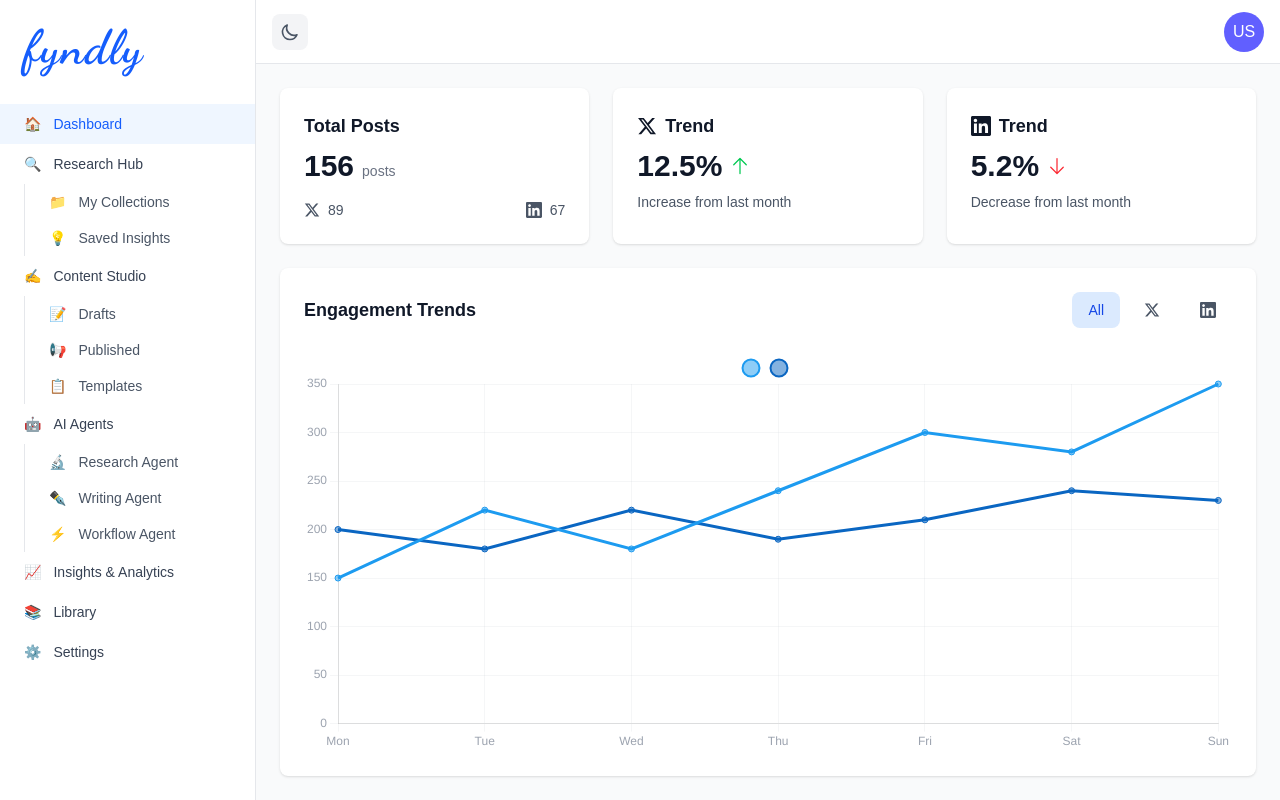
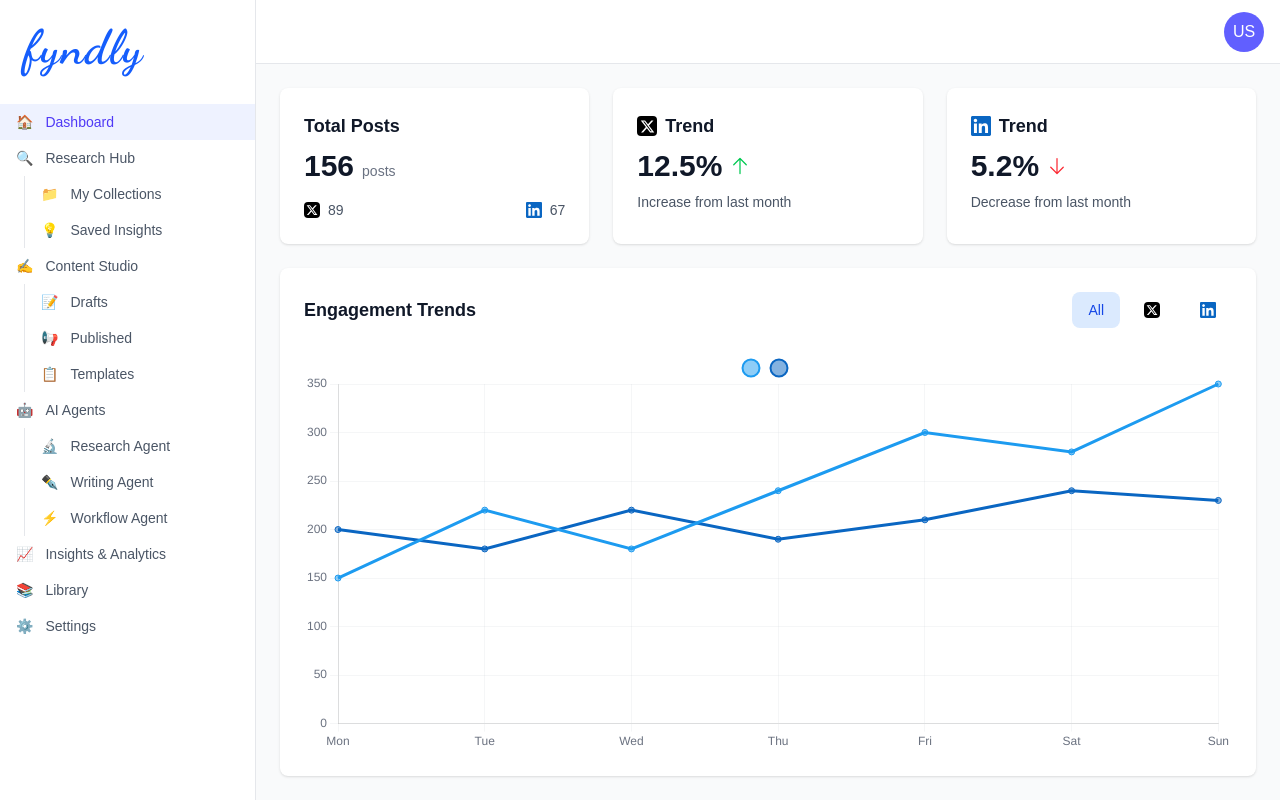
Before and after one commit to prabhupant/fyndly_frontend, a Next.js app in the folder fyndly/: page /dashboard in a window 1280 px wide. Built offline with nearby package versions, Linux system fonts and the light colour scheme.

Commit message:
Remove dark theme

```diff
--- a/fyndly/src/app/components/Icons.tsx
+++ b/fyndly/src/app/components/Icons.tsx
@@ -1,7 +1,14 @@
 export const XLogo = ({ className = "w-5 h-5" }: { className?: string }) => (
-  <svg className={className} viewBox="0 0 24 24" aria-hidden="true" fill="currentColor">
-    <path d="M18.244 2.25h3.308l-7.227 8.26 8.502 11.24H16.17l-5.214-6.817L4.99 21.75H1.68l7.73-8.835L1.254 2.25H8.08l4.713 6.231zm-1.161 17.52h1.833L7.084 4.126H5.117z"></path>
-  </svg>
+  <div className={`${className} bg-black rounded-sm flex items-center justify-center`}>
+    <svg
+      className="text-white w-3/4 h-3/4"
+      viewBox="0 0 24 24"
+      aria-hidden="true"
+      fill="currentColor"
+    >
+      <path d="M18.244 2.25h3.308l-7.227 8.26 8.502 11.24H16.17l-5.214-6.817L4.99 21.75H1.68l7.73-8.835L1.254 2.25H8.08l4.713 6.231zm-1.161 17.52h1.833L7.084 4.126H5.117z"></path>
+    </svg>
+  </div>
 );
 
 export const LinkedInLogo = ({ className = "w-5 h-5" }: { className?: string }) => (
--- a/fyndly/src/app/components/layout/LeftPanel.tsx
+++ b/fyndly/src/app/components/layout/LeftPanel.tsx
@@ -50,40 +50,48 @@ const navigation: NavItem[] = [
 export default function LeftPanel() {
   const pathname = usePathname();
 
-  const isActive = (href: string) => pathname === href;
+  const isActive = (path: string) => {
+    return pathname === path;
+  };
+
   const isParentActive = (item: NavItem) =>
     item.subItems?.some(subItem => pathname === subItem.href) || pathname === item.href;
 
   return (
-    <div className="fixed left-0 top-0 h-screen w-64 bg-white dark:bg-gray-800 border-r border-gray-200 dark:border-gray-700 transition-colors duration-200">
+    <div className="fixed left-0 top-0 h-full w-64 bg-white border-r border-gray-200">
       <div className="p-6">
-        <h1 style={{ fontFamily: 'var(--font-dancing-script)' }} className="text-5xl text-blue-600 dark:text-blue-400 font-bold tracking-wide">fyndly</h1>
+        <h1
+          style={{ fontFamily: 'var(--font-dancing-script)' }}
+          className="text-5xl text-blue-600 font-bold tracking-wide"
+        >
+          fyndly
+        </h1>
       </div>
       <nav className="mt-2">
         {navigation.map((item) => (
           <div key={item.href}>
             <Link
               href={item.href}
-              className={`flex items-center px-6 py-2.5 text-sm font-medium transition-colors duration-200
-                ${isParentActive(item)
-                  ? 'text-blue-600 dark:text-blue-400 bg-blue-50 dark:bg-gray-700'
-                  : 'text-gray-700 dark:text-gray-300 hover:bg-gray-100 dark:hover:bg-gray-700'
-                }`}
+              className={`block px-4 py-2 text-sm ${
+                isParentActive(item)
+                  ? 'bg-indigo-50 text-indigo-600 font-medium'
+                  : 'text-gray-600 hover:bg-gray-50'
+              }`}
             >
               <span className="mr-3">{item.icon}</span>
               {item.label}
             </Link>
             {item.subItems && (
-              <div className="ml-6 border-l border-gray-200 dark:border-gray-700">
+              <div className="ml-6 border-l border-gray-200">
                 {item.subItems.map((subItem) => (
                   <Link
                     key={subItem.href}
                     href={subItem.href}
-                    className={`flex items-center px-6 py-2 text-sm transition-colors duration-200
-                      ${isActive(subItem.href)
-                        ? 'text-blue-600 dark:text-blue-400 bg-blue-50 dark:bg-gray-700'
-                        : 'text-gray-600 dark:text-gray-400 hover:bg-gray-100 dark:hover:bg-gray-700'
-                      }`}
+                    className={`block px-4 py-2 text-sm ${
+                      isActive(subItem.href)
+                        ? 'bg-indigo-50 text-indigo-600 font-medium'
+                        : 'text-gray-600 hover:bg-gray-50'
+                    }`}
                   >
                     <span className="mr-3">{subItem.icon}</span>
                     {subItem.label}
--- a/fyndly/src/app/components/layout/MainLayout.tsx
+++ b/fyndly/src/app/components/layout/MainLayout.tsx
@@ -5,7 +5,7 @@ import TopPanel from './TopPanel';
 
 export default function MainLayout({ children }: { children: React.ReactNode }) {
   return (
-    <div className="min-h-screen bg-gray-50 dark:bg-gray-900 transition-colors duration-200">
+    <div className="min-h-screen bg-gray-50">
       <LeftPanel />
       <div className="pl-64"> {/* Same as LeftPanel width */}
         <TopPanel />
--- a/fyndly/src/app/components/layout/TopPanel.tsx
+++ b/fyndly/src/app/components/layout/TopPanel.tsx
@@ -1,11 +1,9 @@
 'use client';
 
 import { useState } from 'react';
-import { useTheme } from '@/app/context/ThemeContext';
 
 export default function TopPanel() {
   const [isMenuOpen, setIsMenuOpen] = useState(false);
-  const { isDarkMode, toggleTheme } = useTheme();
 
   const handleLogout = () => {
     // Implement logout logic here
@@ -13,24 +11,11 @@ export default function TopPanel() {
   };
 
   return (
-    <div className="h-16 bg-white dark:bg-gray-800 border-b border-gray-200 dark:border-gray-700 flex items-center justify-between px-4 transition-colors duration-200">
-      {/* Theme Toggle Button */}
-      <button
-        onClick={toggleTheme}
-        className="p-2 rounded-lg bg-gray-100 dark:bg-gray-700 text-gray-600 dark:text-gray-300 hover:bg-gray-200 dark:hover:bg-gray-600 transition-colors"
-      >
-        {isDarkMode ? (
-          <svg className="w-5 h-5" fill="none" stroke="currentColor" viewBox="0 0 24 24" xmlns="http://www.w3.org/2000/svg">
-            <path strokeLinecap="round" strokeLinejoin="round" strokeWidth={2} d="M12 3v1m0 16v1m9-9h-1M4 12H3m15.364 6.364l-.707-.707M6.343 6.343l-.707-.707m12.728 0l-.707.707M6.343 17.657l-.707.707M16 12a4 4 0 11-8 0 4 4 0 018 0z" />
-          </svg>
-        ) : (
-          <svg className="w-5 h-5" fill="none" stroke="currentColor" viewBox="0 0 24 24" xmlns="http://www.w3.org/2000/svg">
-            <path strokeLinecap="round" strokeLinejoin="round" strokeWidth={2} d="M20.354 15.354A9 9 0 018.646 3.646 9.003 9.003 0 0012 21a9.003 9.003 0 008.354-5.646z" />
-          </svg>
-        )}
-      </button>
+    <div className="h-16 bg-white border-b border-gray-200 flex items-center px-4">
+      {/* Left side - empty for now */}
+      <div className="flex-1"></div>
 
-      {/* User Menu */}
+      {/* Right side - User Menu */}
       <div className="relative">
         <button
           onClick={() => setIsMenuOpen(!isMenuOpen)}
@@ -40,22 +25,22 @@ export default function TopPanel() {
         </button>
 
         {isMenuOpen && (
-          <div className="absolute right-0 mt-2 w-48 bg-white dark:bg-gray-800 rounded-lg shadow-lg py-1 border border-gray-200 dark:border-gray-700">
+          <div className="absolute right-0 mt-2 w-48 bg-white rounded-lg shadow-lg py-1 border border-gray-200">
             <button
               onClick={() => {/* Add profile action */}}
-              className="block w-full text-left px-4 py-2 text-sm text-gray-700 dark:text-gray-300 hover:bg-gray-100 dark:hover:bg-gray-700"
+              className="block w-full text-left px-4 py-2 text-sm text-gray-700 hover:bg-gray-100"
             >
               Profile Settings
             </button>
             <button
               onClick={() => {/* Add preferences action */}}
-              className="block w-full text-left px-4 py-2 text-sm text-gray-700 dark:text-gray-300 hover:bg-gray-100 dark:hover:bg-gray-700"
+              className="block w-full text-left px-4 py-2 text-sm text-gray-700 hover:bg-gray-100"
             >
               Preferences
             </button>
             <button
               onClick={handleLogout}
-              className="block w-full text-left px-4 py-2 text-sm text-red-600 dark:text-red-400 hover:bg-gray-100 dark:hover:bg-gray-700"
+              className="block w-full text-left px-4 py-2 text-sm text-red-600 hover:bg-gray-100"
             >
               Logout
             </button>
--- a/fyndly/src/app/context/ThemeContext.tsx
+++ /dev/null
@@ -1,71 +0,0 @@
-'use client';
-
-import { createContext, useContext, useEffect, useState } from 'react';
-
-type ThemeContextType = {
-  isDarkMode: boolean;
-  toggleTheme: () => void;
-};
-
-const ThemeContext = createContext<ThemeContextType | undefined>(undefined);
-
-function getInitialTheme(): boolean {
-  if (typeof window !== 'undefined') {
-    // Check localStorage
-    const savedTheme = localStorage.getItem('theme');
-    if (savedTheme) {
-      return savedTheme === 'dark';
-    }
-
-    // Check system preference
-    if (window.matchMedia) {
-      return window.matchMedia('(prefers-color-scheme: dark)').matches;
-    }
-  }
-
-  return true; // Default to dark mode
-}
-
-export function ThemeProvider({ children }: { children: React.ReactNode }) {
-  const [isDarkMode, setIsDarkMode] = useState(getInitialTheme);
-  const [mounted, setMounted] = useState(false);
-
-  useEffect(() => {
-    setMounted(true);
-  }, []);
-
-  useEffect(() => {
-    if (mounted) {
-      if (isDarkMode) {
-        document.documentElement.classList.add('dark');
-        localStorage.setItem('theme', 'dark');
-      } else {
-        document.documentElement.classList.remove('dark');
-        localStorage.setItem('theme', 'light');
-      }
-    }
-  }, [isDarkMode, mounted]);
-
-  const toggleTheme = () => {
-    setIsDarkMode(prev => !prev);
-  };
-
-  // Prevent flash of wrong theme
-  if (!mounted) {
-    return null;
-  }
-
-  return (
-    <ThemeContext.Provider value={{ isDarkMode, toggleTheme }}>
-      {children}
-    </ThemeContext.Provider>
-  );
-}
-
-export function useTheme() {
-  const context = useContext(ThemeContext);
-  if (context === undefined) {
-    throw new Error('useTheme must be used within a ThemeProvider');
-  }
-  return context;
-}
--- a/fyndly/src/app/dashboard/page.tsx
+++ b/fyndly/src/app/dashboard/page.tsx
@@ -1,7 +1,6 @@
 'use client';
 
 import React, { useState } from 'react';
-import MainLayout from '../components/layout/MainLayout';
 import { XLogo, LinkedInLogo } from '../components/Icons';
 import {
   Chart as ChartJS,
@@ -103,78 +102,77 @@ export default function DashboardPage() {
   };
 
   return (
-    <MainLayout>
     <div className="space-y-6">
       {/* Overview Cards */}
       <div className="grid grid-cols-1 md:grid-cols-3 gap-6">
-          <div className="bg-white dark:bg-gray-800 rounded-lg shadow p-6 transition-colors duration-200">
-            <h2 className="text-lg font-semibold text-gray-900 dark:text-white mb-2">Total Posts</h2>
+        <div className="bg-white rounded-lg shadow p-6">
+          <h2 className="text-lg font-semibold text-gray-900 mb-2">Total Posts</h2>
           <div className="flex items-baseline">
-              <p className="text-3xl font-bold text-gray-900 dark:text-white">{mockData.totalPosts}</p>
-              <span className="ml-2 text-sm text-gray-500 dark:text-gray-400">posts</span>
+            <p className="text-3xl font-bold text-gray-900">{mockData.totalPosts}</p>
+            <span className="ml-2 text-sm text-gray-500">posts</span>
           </div>
           <div className="mt-4 flex justify-between text-sm">
             <div className="flex items-center space-x-2">
-                <XLogo className="w-4 h-4 text-gray-600 dark:text-gray-300" />
-                <span className="text-gray-600 dark:text-gray-300">{mockData.platformStats.X.posts}</span>
+              <XLogo className="w-4 h-4" />
+              <span className="text-gray-600">{mockData.platformStats.X.posts}</span>
             </div>
             <div className="flex items-center space-x-2">
-                <LinkedInLogo className="w-4 h-4 text-gray-600 dark:text-gray-300" />
-                <span className="text-gray-600 dark:text-gray-300">{mockData.platformStats.LinkedIn.posts}</span>
+              <LinkedInLogo className="w-4 h-4 text-[#0A66C2]" />
+              <span className="text-gray-600">{mockData.platformStats.LinkedIn.posts}</span>
             </div>
           </div>
         </div>
 
         {/* X Trend Card */}
-          <div className="bg-white dark:bg-gray-800 rounded-lg shadow p-6 transition-colors duration-200">
+        <div className="bg-white rounded-lg shadow p-6">
           <div className="flex items-center space-x-2 mb-2">
-              <XLogo className="w-5 h-5 text-gray-900 dark:text-white" />
-              <h2 className="text-lg font-semibold text-gray-900 dark:text-white">Trend</h2>
+            <XLogo className="w-5 h-5" />
+            <h2 className="text-lg font-semibold text-gray-900">Trend</h2>
           </div>
           <div className="flex items-center">
-              <p className="text-3xl font-bold text-gray-900 dark:text-white">{Math.abs(mockData.platformStats.X.trend)}%</p>
+            <p className="text-3xl font-bold text-gray-900">{Math.abs(mockData.platformStats.X.trend)}%</p>
             {mockData.platformStats.X.trend > 0 ? (
               <ArrowUpIcon className="w-5 h-5 ml-2 text-green-500" />
             ) : (
               <ArrowDownIcon className="w-5 h-5 ml-2 text-red-500" />
             )}
           </div>
-            <p className="mt-2 text-sm text-gray-600 dark:text-gray-300">
+          <p className="mt-2 text-sm text-gray-600">
             {mockData.platformStats.X.trend > 0 ? 'Increase' : 'Decrease'} from last month
           </p>
         </div>
 
         {/* LinkedIn Trend Card */}
-          <div className="bg-white dark:bg-gray-800 rounded-lg shadow p-6 transition-colors duration-200">
+        <div className="bg-white rounded-lg shadow p-6">
           <div className="flex items-center space-x-2 mb-2">
-              <LinkedInLogo className="w-5 h-5 text-gray-900 dark:text-white" />
-              <h2 className="text-lg font-semibold text-gray-900 dark:text-white">Trend</h2>
+            <LinkedInLogo className="w-5 h-5 text-[#0A66C2]" />
+            <h2 className="text-lg font-semibold text-gray-900">Trend</h2>
           </div>
           <div className="flex items-center">
-              <p className="text-3xl font-bold text-gray-900 dark:text-white">{Math.abs(mockData.platformStats.LinkedIn.trend)}%</p>
+            <p className="text-3xl font-bold text-gray-900">{Math.abs(mockData.platformStats.LinkedIn.trend)}%</p>
             {mockData.platformStats.LinkedIn.trend > 0 ? (
               <ArrowUpIcon className="w-5 h-5 ml-2 text-green-500" />
             ) : (
               <ArrowDownIcon className="w-5 h-5 ml-2 text-red-500" />
             )}
           </div>
-            <p className="mt-2 text-sm text-gray-600 dark:text-gray-300">
+          <p className="mt-2 text-sm text-gray-600">
             {mockData.platformStats.LinkedIn.trend > 0 ? 'Increase' : 'Decrease'} from last month
           </p>
         </div>
       </div>
 
       {/* Engagement Chart */}
-        <div className="bg-white dark:bg-gray-800 rounded-lg shadow p-6 transition-colors duration-200">
+      <div className="bg-white rounded-lg shadow p-6">
         <div className="flex justify-between items-center mb-6">
-            <h2 className="text-lg font-semibold text-gray-900 dark:text-white">Engagement Trends</h2>
+          <h2 className="text-lg font-semibold text-gray-900">Engagement Trends</h2>
           <div className="flex space-x-2">
             <button
               onClick={() => setSelectedSource('all')}
               className={`px-4 py-2 rounded-lg text-sm font-medium transition-colors ${
                 selectedSource === 'all'
-                    ? 'bg-blue-100 dark:bg-blue-900 text-blue-700 dark:text-blue-300'
-                    : 'text-gray-600 dark:text-gray-300 hover:bg-gray-100 dark:hover:bg-gray-700'
+                  ? 'bg-blue-100 text-blue-700'
+                  : 'text-gray-600 hover:bg-gray-100'
               }`}
             >
               All
@@ -183,8 +181,8 @@ export default function DashboardPage() {
               onClick={() => setSelectedSource('X')}
               className={`px-4 py-2 rounded-lg text-sm font-medium transition-colors flex items-center space-x-2 ${
                 selectedSource === 'X'
-                    ? 'bg-blue-100 dark:bg-blue-900 text-blue-700 dark:text-blue-300'
-                    : 'text-gray-600 dark:text-gray-300 hover:bg-gray-100 dark:hover:bg-gray-700'
+                  ? 'bg-blue-100 text-blue-700'
+                  : 'text-gray-600 hover:bg-gray-100'
               }`}
             >
               <XLogo className="w-4 h-4" />
@@ -193,11 +191,11 @@ export default function DashboardPage() {
               onClick={() => setSelectedSource('LinkedIn')}
               className={`px-4 py-2 rounded-lg text-sm font-medium transition-colors flex items-center space-x-2 ${
                 selectedSource === 'LinkedIn'
-                    ? 'bg-blue-100 dark:bg-blue-900 text-blue-700 dark:text-blue-300'
-                    : 'text-gray-600 dark:text-gray-300 hover:bg-gray-100 dark:hover:bg-gray-700'
+                  ? 'bg-blue-100 text-blue-700'
+                  : 'text-gray-600 hover:bg-gray-100'
               }`}
             >
-                <LinkedInLogo className="w-4 h-4" />
+              <LinkedInLogo className="w-4 h-4 text-[#0A66C2]" />
             </button>
           </div>
         </div>
@@ -218,7 +216,7 @@ export default function DashboardPage() {
                     color: 'rgba(156, 163, 175, 0.1)',
                   },
                   ticks: {
-                      color: 'rgb(156, 163, 175)',
+                    color: 'rgb(107, 114, 128)',
                   }
                 },
                 x: {
@@ -226,14 +224,14 @@ export default function DashboardPage() {
                     color: 'rgba(156, 163, 175, 0.1)',
                   },
                   ticks: {
-                      color: 'rgb(156, 163, 175)',
+                    color: 'rgb(107, 114, 128)',
                   }
                 }
               },
               plugins: {
                 legend: {
                   labels: {
-                      color: 'rgb(156, 163, 175)',
+                    color: 'rgb(107, 114, 128)',
                     usePointStyle: true,
                     generateLabels: (chart) => {
                       const datasets = chart.data.datasets;
@@ -252,22 +250,6 @@ export default function DashboardPage() {
                       }));
                     }
                   }
-                  },
-                  tooltip: {
-                    callbacks: {
-                      afterBody: (context) => {
-                        const dataIndex = context[0].dataIndex;
-                        const platform = selectedSource === 'all'
-                          ? context[0].dataset.label?.includes('X') ? 'X' : 'LinkedIn'
-                          : selectedSource;
-                        const impressions = mockData.platformStats[platform as 'X' | 'LinkedIn'].impressions[dataIndex];
-                        return [
-                          `Likes: ${impressions.likes}`,
-                          `Reposts: ${impressions.reposts}`,
-                          `Comments: ${impressions.comments}`
-                        ];
-                      }
-                    }
                 }
               }
             }}
@@ -275,6 +257,5 @@ export default function DashboardPage() {
         </div>
       </div>
     </div>
-    </MainLayout>
   );
 }
--- a/fyndly/src/app/layout.tsx
+++ b/fyndly/src/app/layout.tsx
@@ -1,7 +1,7 @@
 import { Geist, Geist_Mono } from "next/font/google";
 import "./globals.css";
-import { ThemeProvider } from "./context/ThemeContext";
 import { Dancing_Script } from 'next/font/google';
+import MainLayout from './components/layout/MainLayout';
 
 const geistSans = Geist({
   variable: "--font-geist-sans",
@@ -25,11 +25,11 @@ export default function RootLayout({
   children: React.ReactNode;
 }) {
   return (
-    <html lang="en" suppressHydrationWarning>
+    <html lang="en">
       <body className={`${geistSans.variable} ${geistMono.variable} ${dancingScript.variable} antialiased`}>
-        <ThemeProvider>
+        <MainLayout>
           {children}
-        </ThemeProvider>
+        </MainLayout>
       </body>
     </html>
   );
```
Also changed, not shown: fyndly/src/app/components/layout/ClientLayout.tsx (added, +14 -0 lines). Lines whose indentation alone changed are shown as unchanged.
